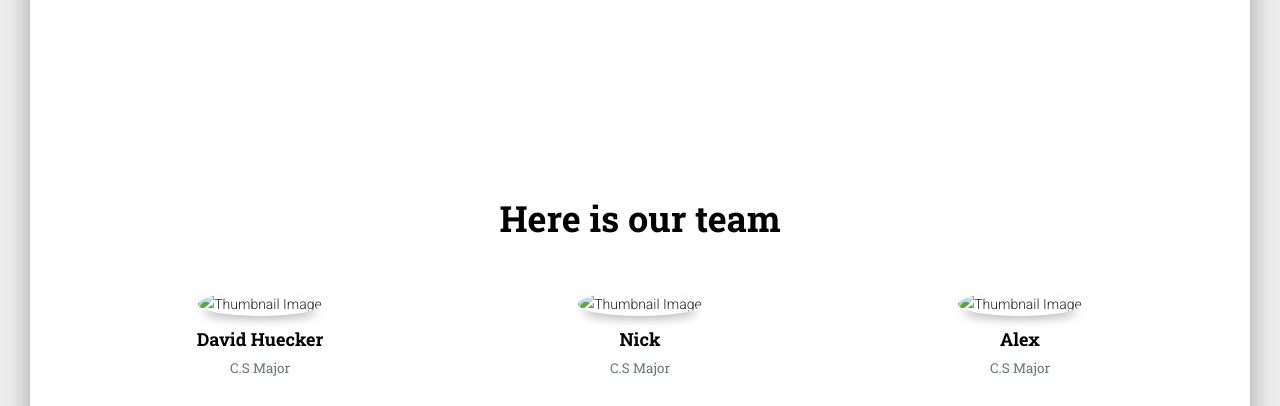
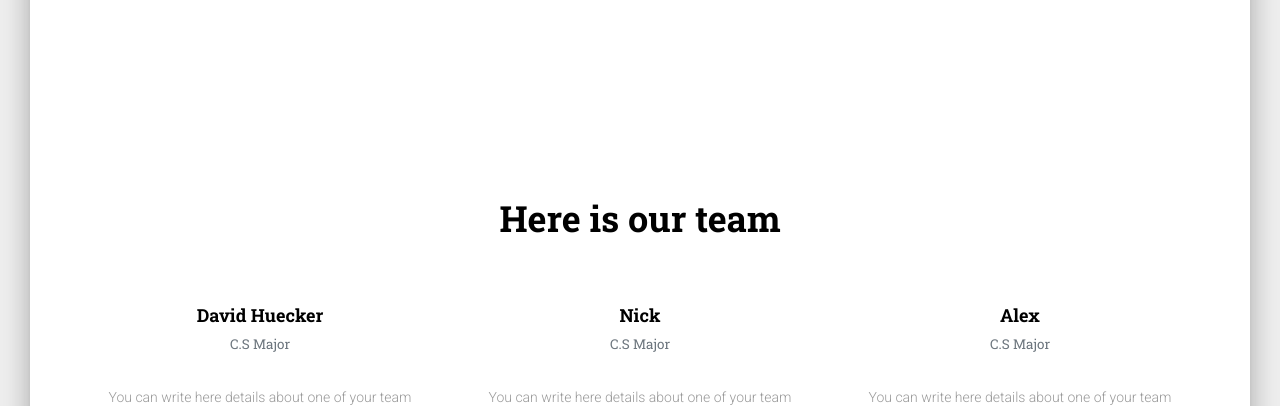
Before and after one commit to nmkory/twitter-crawler, a plain HTML site: page UI/index.html in a window 1280 px wide. Shown: the part 1252-1658 px from the top of the page. Drawn offline with Linux system fonts and the light colour scheme.

Commit message:
cleaned up

```diff
--- a/UI/index.html
+++ b/UI/index.html
@@ -144,7 +144,6 @@ The above copyright notice and this permission notice shall be included in all c
               <div class="team-player">
                 <div class="card card-plain">
                   <div class="col-md-6 ml-auto mr-auto">
-                    <img src="" alt="Thumbnail Image" class="img-raised rounded-circle img-fluid">
                   </div>
                   <h4 class="card-title">David Huecker
                     <br>
@@ -155,7 +154,7 @@ The above copyright notice and this permission notice shall be included in all c
                       <a href="#">links</a> for people to be able to follow them outside the site.</p>
                   </div>
                   <div class="card-footer justify-content-center">
-                    <a href="#pablo" class="btn btn-link btn-just-icon"><i class="fa fa-linkedin"></i></a>
+                    <a href="https://www.linkedin.com/in/david-huecker-658053122" class="btn btn-link btn-just-icon"><i class="fa fa-linkedin"></i></a>
                   </div>
                 </div>
               </div>
@@ -164,7 +163,6 @@ The above copyright notice and this permission notice shall be included in all c
               <div class="team-player">
                 <div class="card card-plain">
                   <div class="col-md-6 ml-auto mr-auto">
-                    <img src="" alt="Thumbnail Image" class="img-raised rounded-circle img-fluid">
                   </div>
                   <h4 class="card-title">Nick
                     <br>
@@ -184,7 +182,7 @@ The above copyright notice and this permission notice shall be included in all c
               <div class="team-player">
                 <div class="card card-plain">
                   <div class="col-md-6 ml-auto mr-auto">
-                    <img src="" alt="Thumbnail Image" class="img-raised rounded-circle img-fluid">
+
                   </div>
                   <h4 class="card-title">Alex
                     <br>
```
